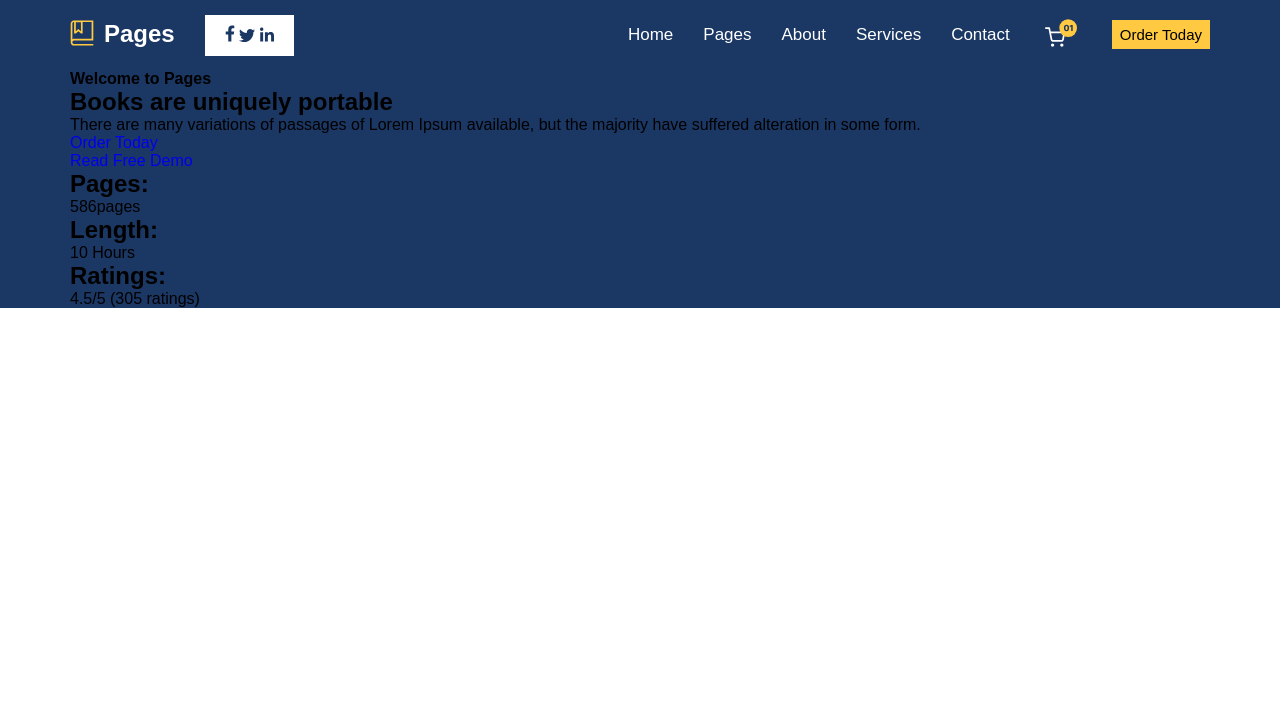
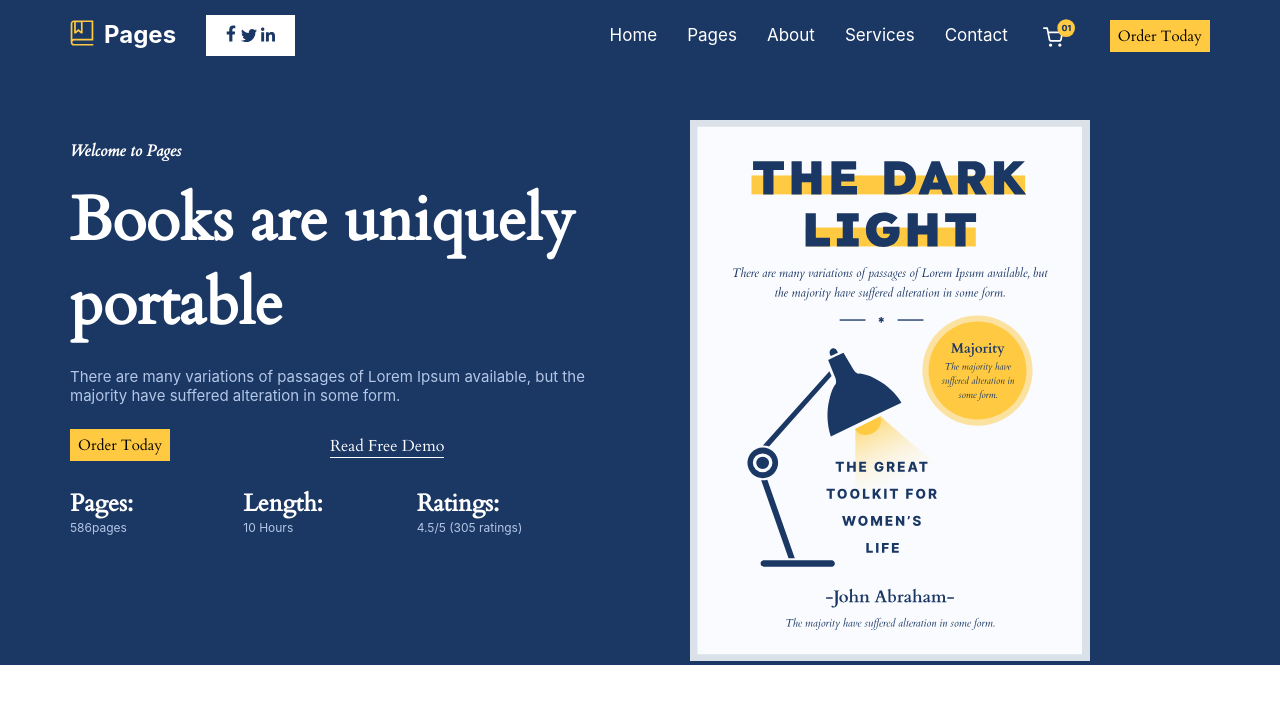
Before and after one commit to grfatima/website, a plain HTML site: page index.html in a window 1280 px wide. Drawn offline with Linux system fonts and the light colour scheme; a web font is replaced by a local one.

Commit message:
section completed

```diff
--- a/css/style.css
+++ b/css/style.css
@@ -8,12 +8,17 @@
 
 @font-face {
   font-family: Inter;
-  src: url(../fonts/Inter/Inter-VariableFont_opsz\wght.ttf);
+  src: url(../fonts/Inter/static/Inter_18pt-Light.ttf);
 }
 
-body {
-  font-family: Inter;
-  font-family: Arial, Helvetica, sans-serif;
+@font-face {
+  font-family: cardo;
+  src: url(../fonts/Cardo/Cardo-Regular.ttf);
+}
+
+@font-face {
+  font-family: cardo-italic;
+  src: url(../fonts/Cardo/Cardo-Italic.ttf);
 }
 
 header {
@@ -32,10 +37,9 @@ section {
 nav {
   height: 70px;
   display: flex;
+  font-family: Inter;
   align-items: center;
-  font-family: Inter;
   justify-content: space-between;
-  font-family: Arial, Helvetica, sans-serif;
 }
 
 .logoSocial {
@@ -84,8 +88,80 @@ nav {
 
   .button a {
     color: black;
+    font-size: 15px;
     padding: 6px 8px;
-    font-size: 15px;
+    font-family: cardo;
     background-color: #ffca42;
   }
 }
+
+.descriptionImg {
+  gap: 100px;
+  display: grid;
+  justify-content: space-between;
+  grid-template-columns: repeat(2, 1fr);
+
+  img {
+    width: 50vh;
+    padding-top: 50px;
+  }
+}
+
+.title {
+  color: white;
+  padding-top: 70px;
+
+  h4 {
+    font-family: cardo-italic;
+  }
+
+  h2 {
+    font-size: 62px;
+    margin-top: 17px;
+    font-family: cardo;
+  }
+
+  p {
+    width: 65vh;
+    font-size: 15px;
+    color: #b4c7e7;
+    font-family: inter;
+    margin: 20px 0 30px 0;
+  }
+}
+
+.buttonRight {
+  display: grid;
+  margin-bottom: 30px;
+  grid-template-columns: 1fr 1fr;
+
+  .button a {
+    color: black;
+    font-size: 15px;
+    padding: 6px 8px;
+    font-family: cardo;
+    background-color: #ffca42;
+  }
+
+  .right a {
+    color: white;
+    font-family: cardo;
+    border-bottom: 1px solid white;
+  }
+}
+
+.sectionEnd {
+  display: grid;
+  color: white;
+  grid-template-columns: 1fr 1fr 1fr;
+
+  h2 {
+    font-family: cardo;
+  }
+
+  p {
+    font-size: 12px;
+    font-family: inter;
+    color: #b4c7e7;
+  }
+}
--- a/index.html
+++ b/index.html
@@ -53,12 +53,15 @@
       <div class="container">
         <div class="descriptionImg">
           <div class="description">
+            <div class="title">
               <h4>Welcome to Pages</h4>
+
               <h2>Books are uniquely portable</h2>
               <p>
                 There are many variations of passages of Lorem Ipsum available,
                 but the majority have suffered alteration in some form.
               </p>
+            </div>
 
             <div class="buttonRight">
               <div class="button">
@@ -87,6 +90,10 @@
               </div>
             </div>
           </div>
+
+          <div class="img">
+            <img src="./images/Book.svg" />
+          </div>
         </div>
       </div>
     </section>
```
Also changed, not shown: fonts/Cardo/Cardo-Bold.ttf (added), fonts/Cardo/Cardo-Italic.ttf (added), fonts/Cardo/Cardo-Regular.ttf (added), fonts/Cardo/OFL.txt (added). Lines whose indentation alone changed are shown as unchanged.
